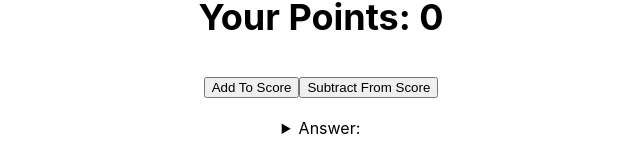
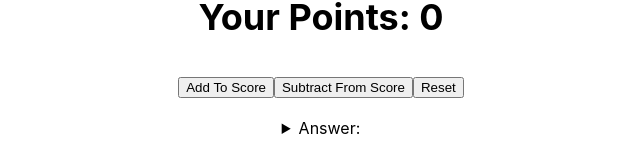
Before and after one commit to Sinuhem23/Jeopardy, a React (Create React App) app: page / in a window 1280 px wide. Shown: the part 182-349 px from the top of the page, without its empty margins (319-959 px from the left). Built offline with nearby package versions, Linux system fonts and the light colour scheme.

Commit message:
added reset button and function

```diff
--- a/src/questions.js
+++ b/src/questions.js
@@ -33,7 +33,7 @@ class Questions extends Component {
     value: '',
     score: 0,
   };
-
+  // Let's start you off with a win by giving you the URL: http://jservice.io/api/random
   getRandomQuestion = () => {
     fetch('http://jservice.io/api/random')
       .then((res) => res.json())
@@ -60,6 +60,11 @@ class Questions extends Component {
   subtract() {
     this.setState({
       score: this.state.score - this.state.value,
+    });
+  }
+  reset() {
+    this.setState({
+      score: 0,
     });
   }
   // answer = () => {
@@ -96,7 +101,7 @@ class Questions extends Component {
     return (
       <div>
         {/* Make a button labeled "Random Trivia Question" or "Get Question" or something descriptive. */}
-        {/* On click, have this button that will make a GET request (using fetch) to get random trivia data. Let's start you off with a win by giving you the URL: http://jservice.io/api/random */}
+        {/* On click, have this button that will make a GET request (using fetch) to get random trivia data.  */}
         <button onClick={this.getRandomQuestion}> Get Question</button>
         <h3>Question: {this.state.question} </h3>
         <h3>Category: {this.state.category.title} </h3>
@@ -105,6 +110,7 @@ class Questions extends Component {
           <h2>Your Points: {this.state.score}</h2>
           <button onClick={() => this.add()}>Add To Score</button>
           <button onClick={() => this.subtract()}>Subtract From Score</button>
+          <button onClick={() => this.reset()}>Reset</button>
         </h2>
         {/* <button onClick={this.answer}>Get Answer</button>
         <h3>Answer: {this.state.answer} </h3> */}
```
